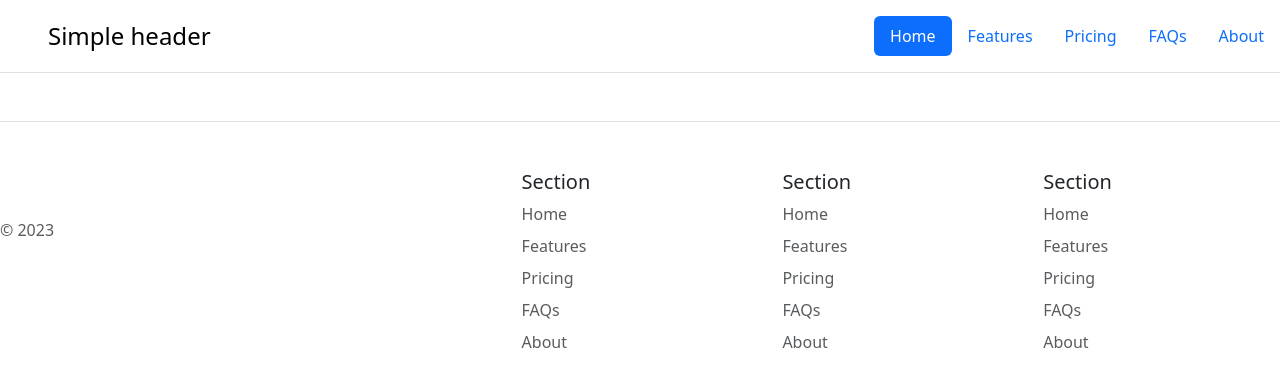
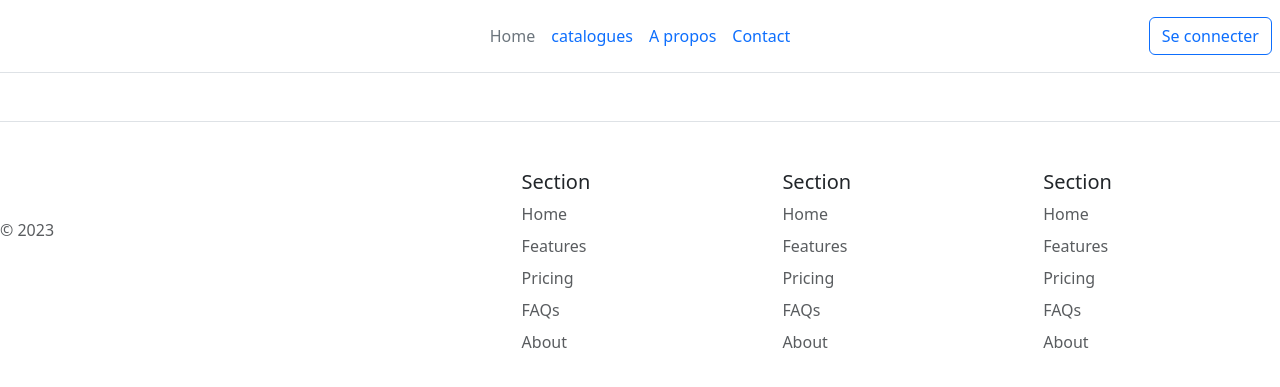
Before and after one commit to HindSarra/Site_web_Garage_By_studi, a PHP site: page /home.php in a window 1280 px wide. Shown: the top 387 px of the page. Run offline with PHP 8.4, Linux system fonts and the light colour scheme.

Commit message:
modif home

```diff
--- a/templates/page/home.php
+++ b/templates/page/home.php
@@ -4,28 +4,41 @@
 <head>
   <meta charset="UTF-8">
   <meta name="viewport" content="width=device-width, initial-scale=1.0">
-  <link rel="stylesheet" href="/assets/css/style.css">
-  <link href="https://cdn.jsdelivr.net/npm/bootstrap@5.3.0/dist/css/bootstrap.min.css" rel="stylesheet" integrity="sha384-9ndCyUaIbzAi2FUVXJi0CjmCapSmO7SnpJef0486qhLnuZ2cdeRhO02iuK6FUUVM" crossorigin="anonymous">
   <title>Garage-Parrot</title>
+  <link href="https://cdn.jsdelivr.net/npm/bootstrap@5.3.0-alpha1/dist/css/bootstrap.min.css" rel="stylesheet" integrity="sha384-GLhlTQ8iRABdZLl6O3oVMWSktQOp6b7In1Zl3/Jr59b6EGGoI1aFkw7cmDA6j6gD" crossorigin="anonymous">
+  <link rel="stylesheet" href="assets/css/override-bootstrap.css">
+  <link rel="stylesheet" href="assets/css/style.css">
+  <script src="https://cdn.jsdelivr.net/npm/bootstrap@5.3.0-alpha1/dist/js/bootstrap.bundle.min.js" integrity="sha384-w76AqPfDkMBDXo30jS1Sgez6pr3x5MlQ1ZAGC+nuZB+EYdgRZgiwxhTBTkF7CXvN" crossorigin="anonymous"></script>
+
 </head>
 
 <body>
-  <header class="d-flex flex-wrap justify-content-center py-3 mb-4 border-bottom">
-    <a href="/" class="d-flex align-items-center mb-3 mb-md-0 me-md-auto link-body-emphasis text-decoration-none">
-      <svg class="bi me-2" width="40" height="32">
-        <use xlink:href="#bootstrap"></use>
-      </svg>
-      <span class="fs-4">Simple header</span>
-    </a>
 
-    <ul class="nav nav-pills">
-      <li class="nav-item"><a href="#" class="nav-link active" aria-current="page">Home</a></li>
-      <li class="nav-item"><a href="#" class="nav-link">Features</a></li>
-      <li class="nav-item"><a href="#" class="nav-link">Pricing</a></li>
-      <li class="nav-item"><a href="#" class="nav-link">FAQs</a></li>
-      <li class="nav-item"><a href="#" class="nav-link">About</a></li>
-    </ul>
-  </header>
+  <div class="contenair">
+
+
+    <header class="d-flex flex-wrap align-items-center justify-content-center justify-content-md-between py-3 mb-4 border-bottom">
+      <div class="col-md-3 mb-2 mb-md-0">
+        <a href="/" class="d-inline-flex link-body-emphasis text-decoration-none">
+          <svg class="bi" width="40" height="32" role="img" aria-label="Bootstrap">
+            <use xlink:href="#bootstrap"></use>
+          </svg>
+        </a>
+      </div>
+
+      <ul class="nav col-12 col-md-auto mb-2 justify-content-center mb-md-0">
+        <li><a href="#" class="nav-link px-2 link-secondary">Home</a></li>
+        <li><a href="#" class="nav-link px-2">catalogues</a></li>
+        <li><a href="#" class="nav-link px-2">A propos</a></li>
+        <li><a href="#" class="nav-link px-2">Contact</a></li>
+      </ul>
+
+      <div class="col-md-3 text-end">
+        <button type="button" class="btn btn-outline-primary me-2">Se connecter</button>
+      </div>
+    </header>
+
+  </div>
 
   <footer class="row row-cols-1 row-cols-sm-2 row-cols-md-5 py-5 my-5 border-top">
     <div class="col mb-3">
@@ -75,7 +88,6 @@
     </div>
   </footer>
 
-  <script src="https://cdn.jsdelivr.net/npm/bootstrap@5.3.0/dist/js/bootstrap.bundle.min.js" integrity="sha384-geWF76RCwLtnZ8qwWowPQNguL3RmwHVBC9FhGdlKrxdiJJigb/j/68SIy3Te4Bkz" crossorigin="anonymous"></script>
 </body>
 
 </html>
```
